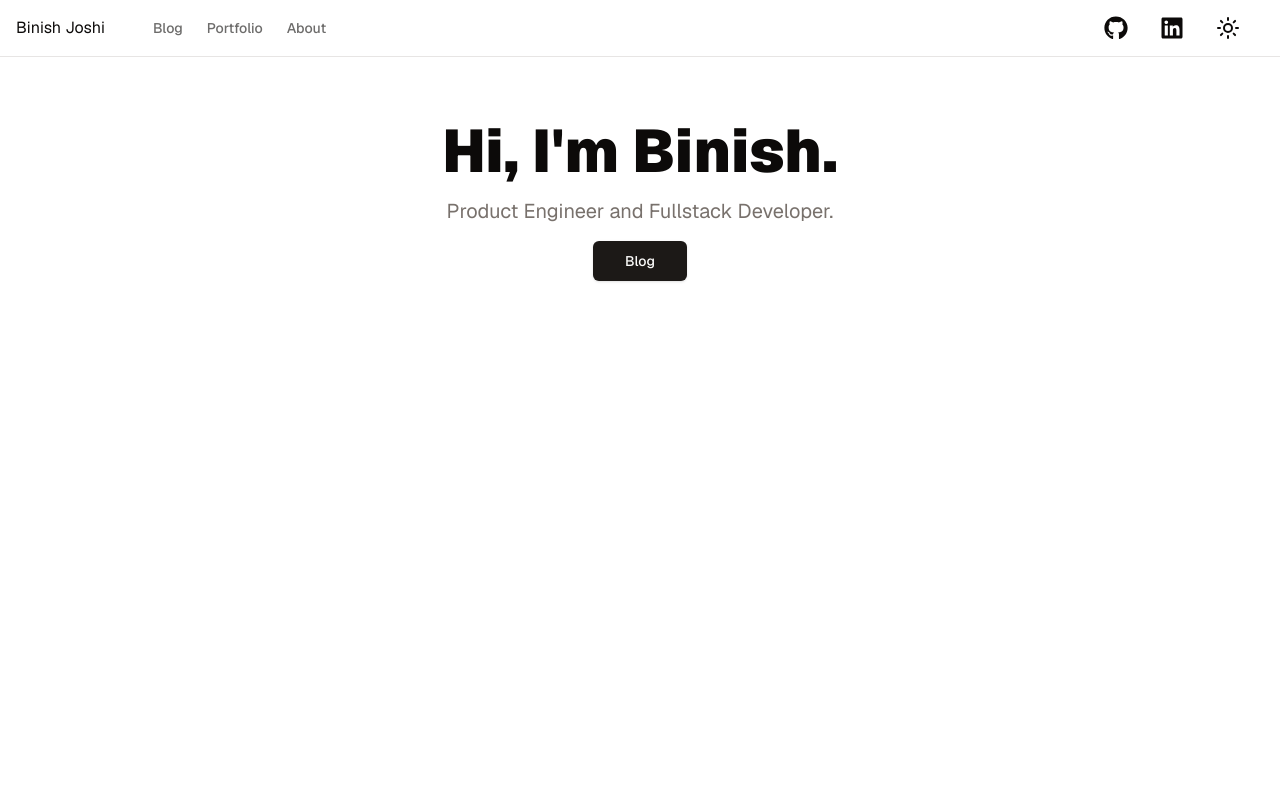
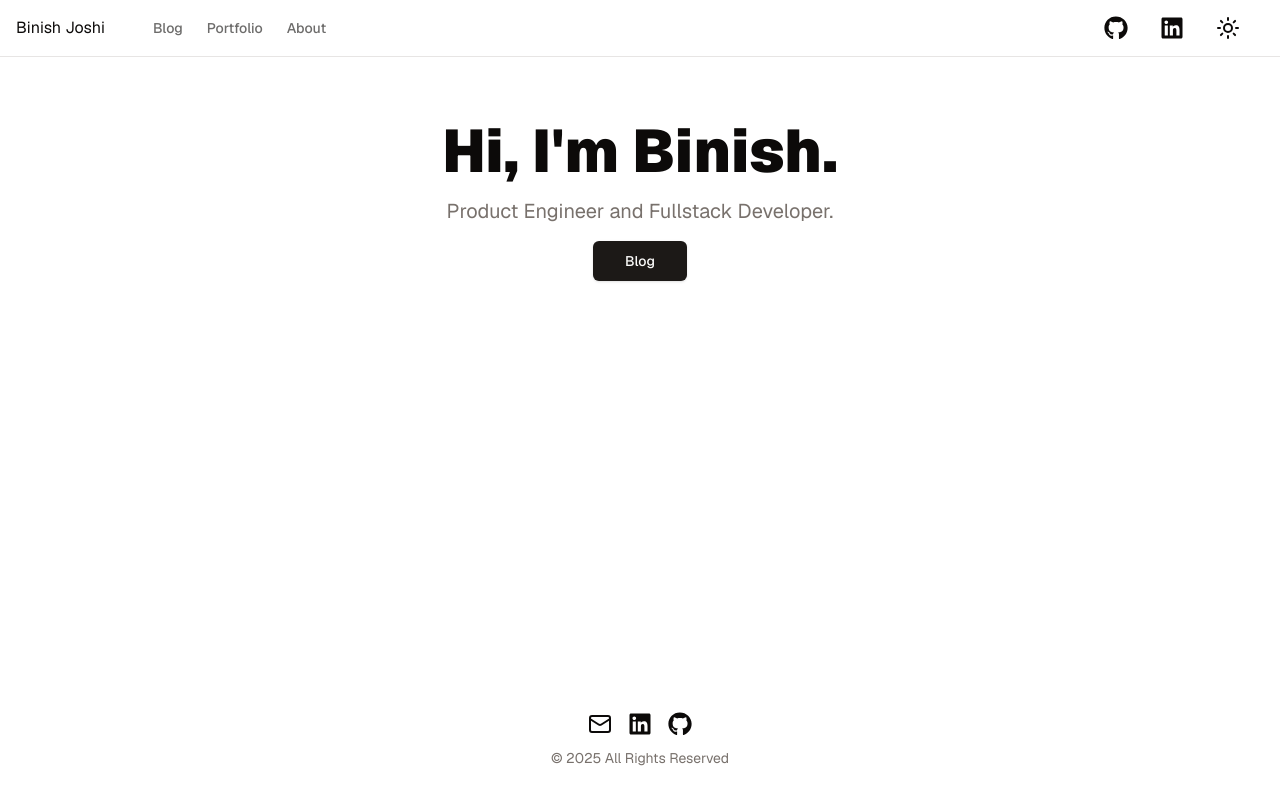
Before and after one commit to binishjoshi/portfolio, a Next.js app: page / in a window 1280 px wide. Built offline with nearby package versions, Linux system fonts and the light colour scheme.

Commit message:
feat: site footer

```diff
--- a/src/app/layout.tsx
+++ b/src/app/layout.tsx
@@ -2,6 +2,7 @@ import type { Metadata, Viewport } from "next";
 import { Geist, Geist_Mono } from "next/font/google";
 
 import { SiteHeader } from "@/components/site-header";
+import { SiteFooter } from "@/components/site-footer";
 
 import { cn } from "@/lib/utils";
 
@@ -57,6 +58,7 @@ export default function RootLayout({
           <div className="relative flex min-h-dvh flex-col bg-background">
             <SiteHeader />
             <main className="flex-1 px-6 md:px-20 lg:px-40">{children}</main>
+            <SiteFooter />
           </div>
         </Providers>
       </body>
--- /dev/null
+++ b/src/components/site-footer.tsx
@@ -0,0 +1,34 @@
+import { MailIcon } from "lucide-react";
+import { FaGithub, FaLinkedin } from "react-icons/fa";
+
+import { siteConfig } from "../../config/site";
+
+export function SiteFooter() {
+  return (
+    <footer>
+      <div className="mb-6 mt-14 flex flex-col items-center">
+        <div className="mb-3 flex space-x-4">
+          <a
+            target="_blank"
+            rel="noreferrer"
+            href="mailto:binishjoshi@proton.me"
+          >
+            <span className="sr-only">Mail</span>
+            <MailIcon className="size-6" />
+          </a>
+          <a target="_blank" rel="noreferrer" href={siteConfig.links.linkedin}>
+            <span className="sr-only">LinkedIn</span>
+            <FaLinkedin className="size-6" />
+          </a>
+          <a target="_blank" rel="noreferrer" href={siteConfig.links.github}>
+            <span className="sr-only">GitHub</span>
+            <FaGithub className="size-6" />
+          </a>
+        </div>
+        <div className="mb-2 flex space-x-2 text-sm text-muted-foreground">
+          <span>{`© ${new Date().getFullYear()} All Rights Reserved`}</span>
+        </div>
+      </div>
+    </footer>
+  );
+}
```
